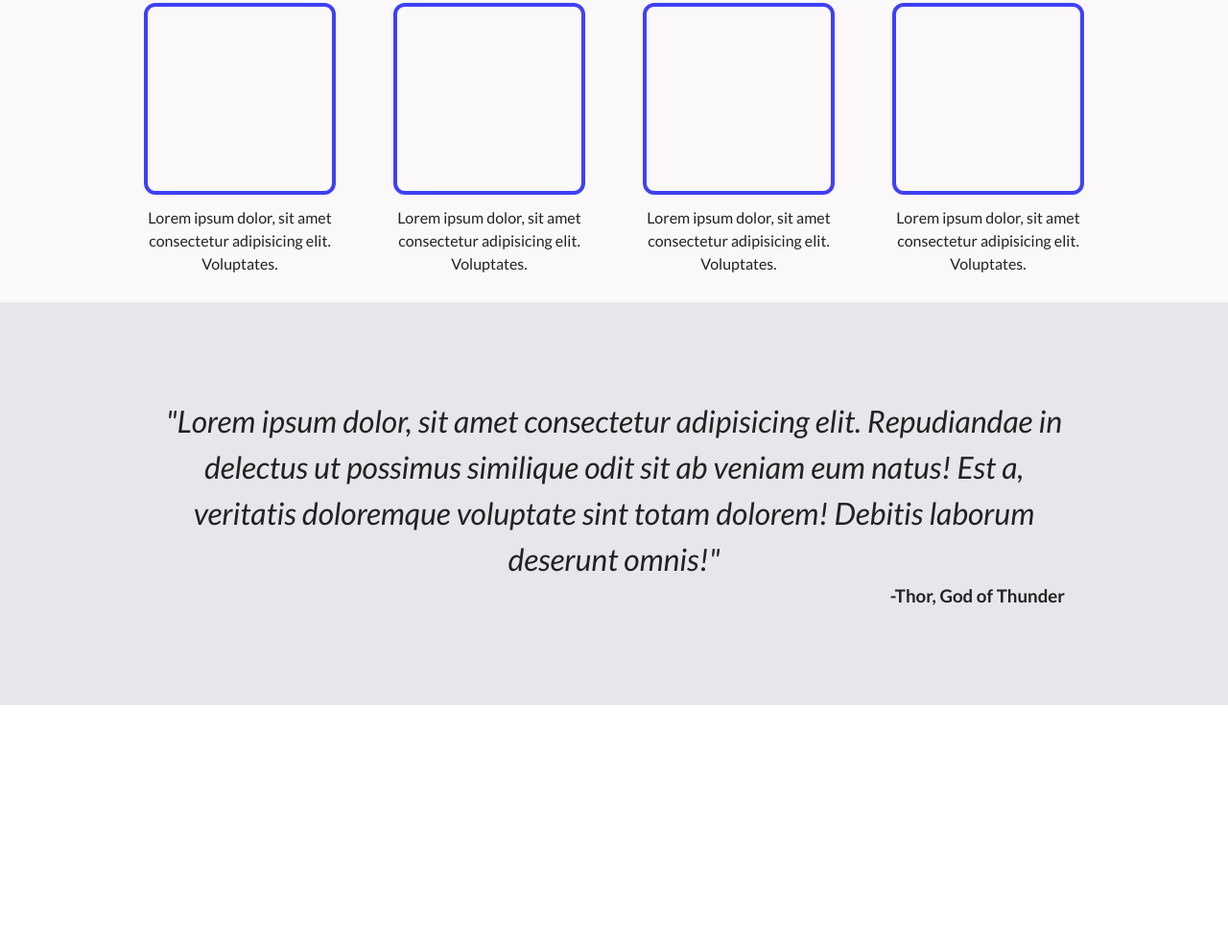
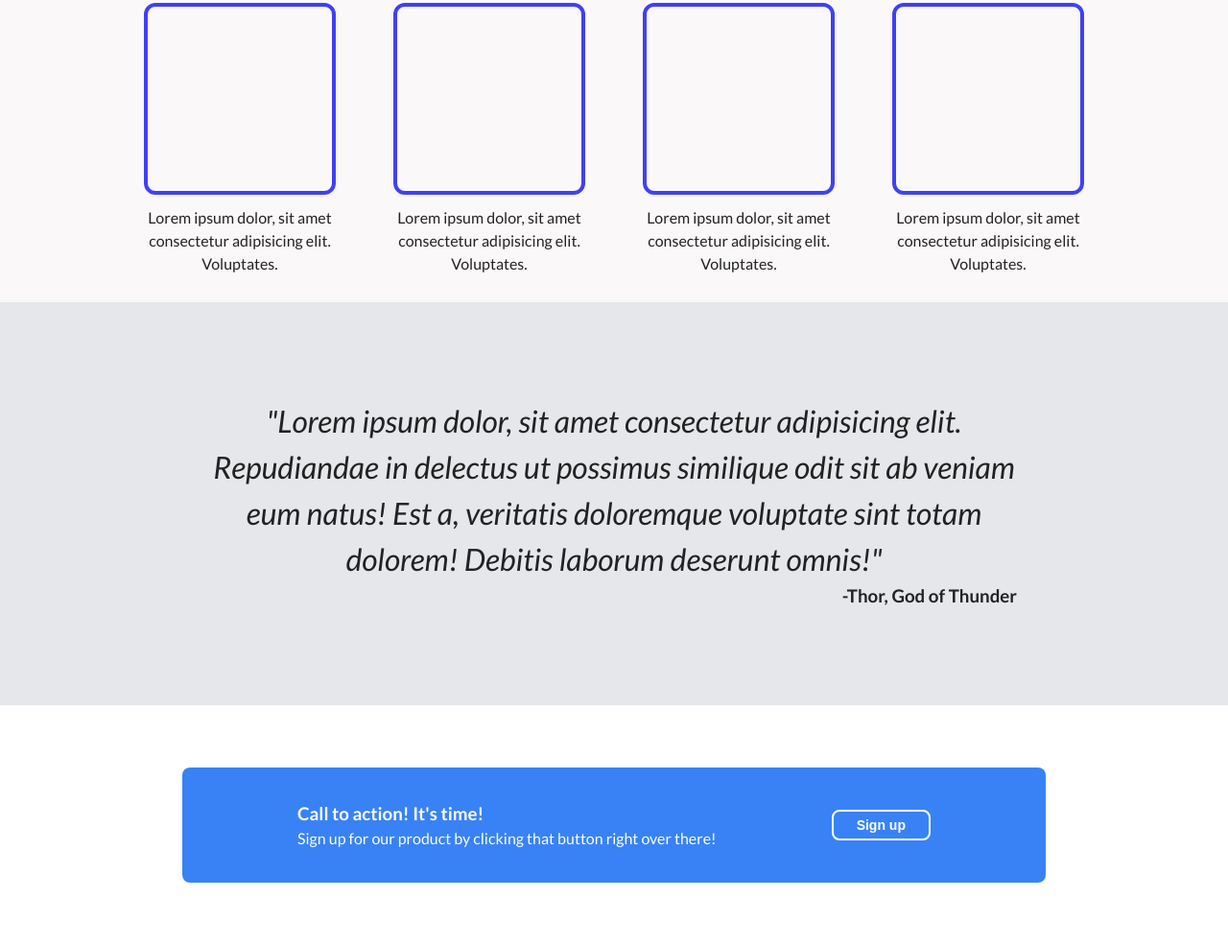
Before and after one commit to catadarius/Landing-Page, a plain HTML site: page index.html in a window 1280 px wide. Shown: the part 559-1544 px from the top of the page at 96% size. Before the commit the page ends 1294 px from the top, so only its background shows below. Drawn offline with Linux system fonts and the light colour scheme.

Commit message:
create action section

```diff
--- a/index.html
+++ b/index.html
@@ -63,5 +63,17 @@
      <h3>-Thor, God of Thunder</h3>
     </div>
   </section>
+  <section class="action">
+    <div class="action_box">
+      <div class="content">
+        <h3>Call to action! It's time!</h3>
+      <p>Sign up for our product by clicking that button right over there!</p>
+      </div>
+
+      <div>
+        <button>Sign up</button>
+      </div>
+    </div>
+  </section>
 </body>
 </html>
--- a/style.css
+++ b/style.css
@@ -148,10 +148,39 @@ text-align: center;
 }
 
 .quote_box {
-  width: 1100px;
+  width: 1000px;
  padding: 80px;
 }
 
 .quote_box h3 {
   text-align: end;
 }
+
+.action {
+  min-height: 250px;
+  display: flex;
+  justify-content: center;
+  align-items: center;
+}
+
+.action_box {
+  min-width: 900px;
+  height: 120px;
+  background-color: #3882F6;
+  color: white;
+  border-radius: 8px;
+  display: flex;
+  justify-content: space-around;
+  align-items: center;
+  padding: 0 60px;
+}
+
+.action_box button {
+  background-color: transparent;
+  color: white;
+  padding: 6px 24px;
+  border-radius: 8px;
+  font-size: 14px;
+  font-weight: 600;
+  border: 2px solid white;
+}
```
